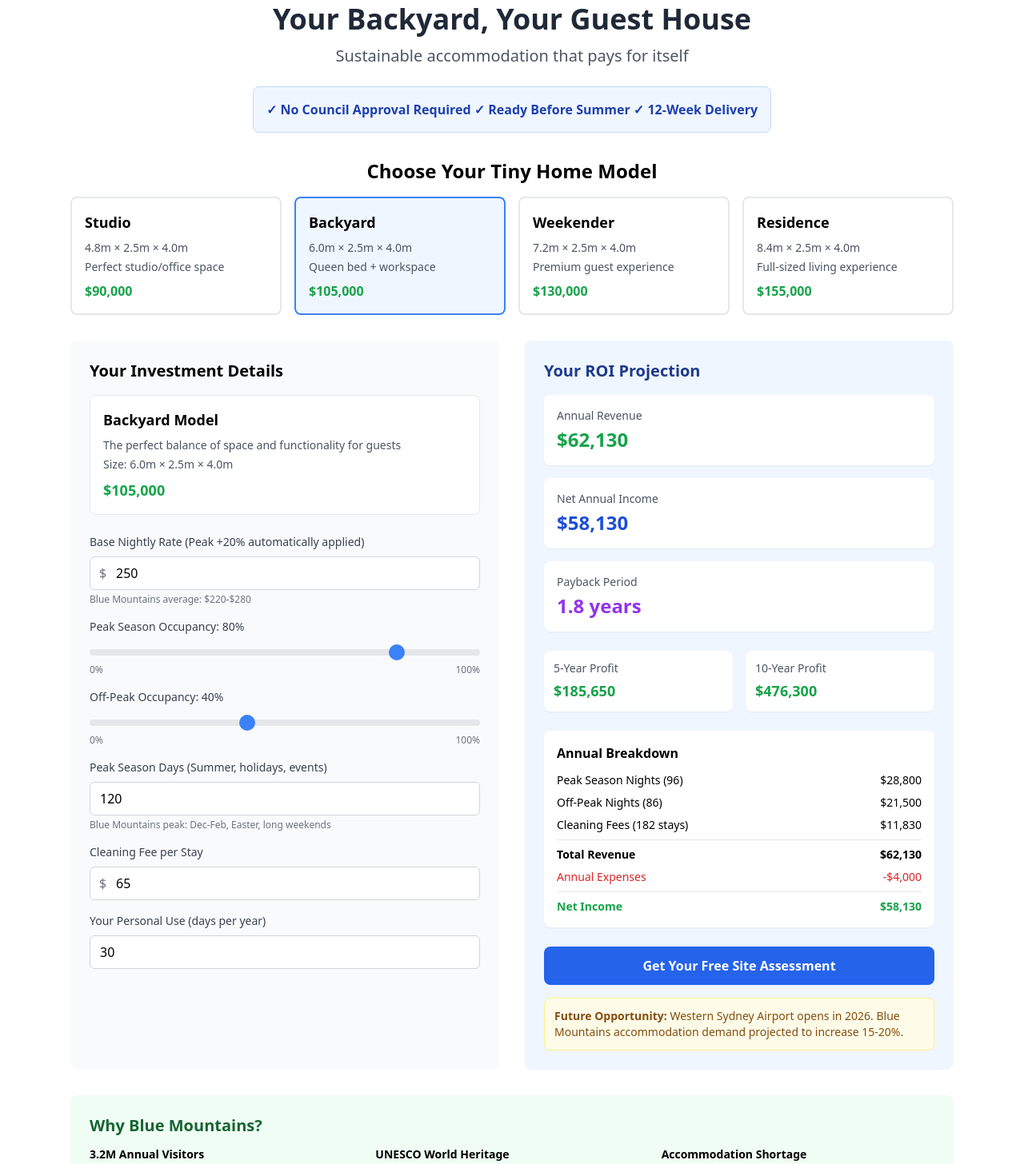
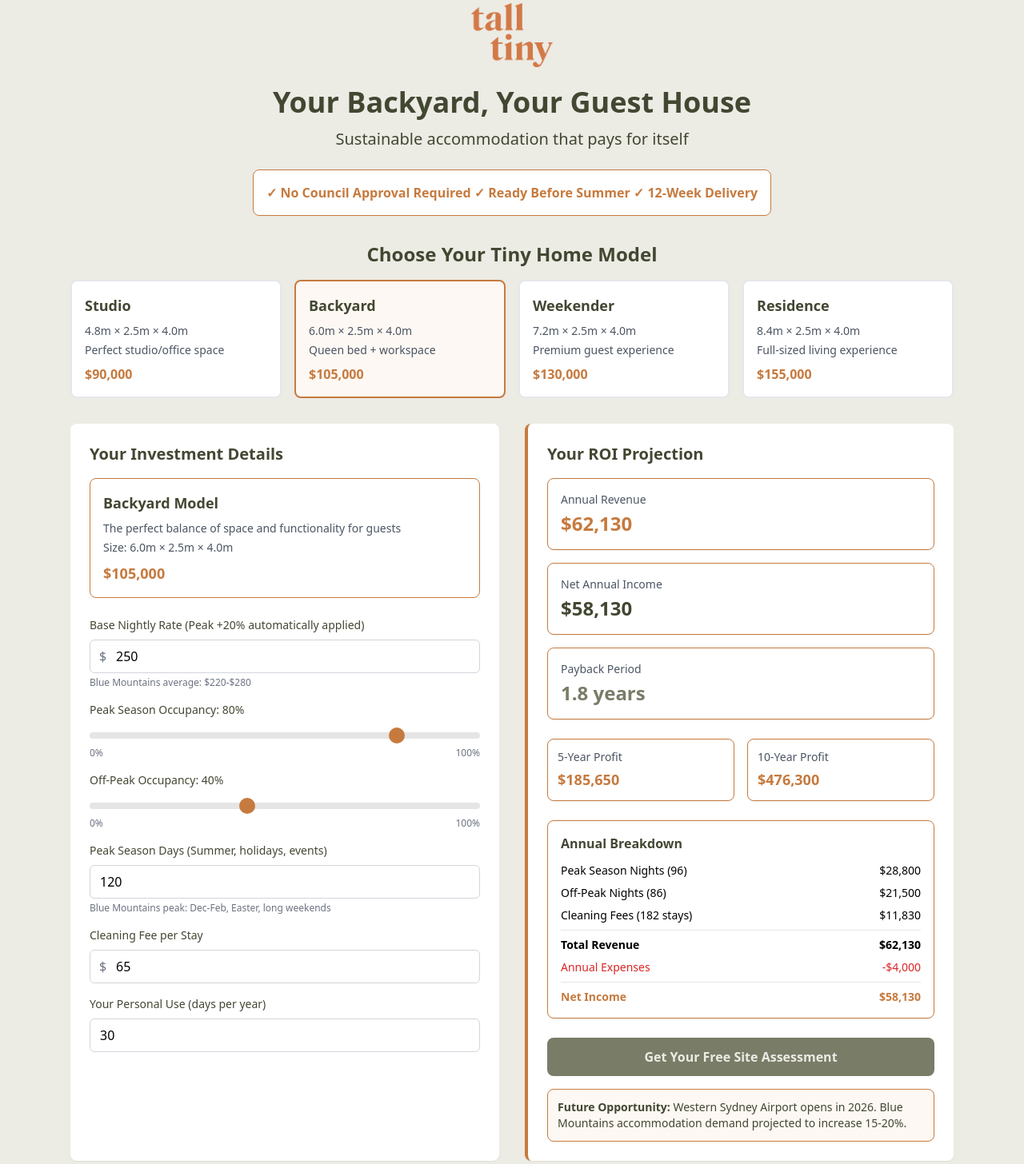
Before and after one commit to talltiny/tall-tiny-calculator, a React (Vite) app: page / in a window 1280 px wide. Shown: the part 20-1476 px from the top of the page at 80% size. Built offline with nearby package versions, Linux system fonts and the light colour scheme.

Commit message:
Updated with Tall Tiny branding and logo

```diff
--- a/src/TallTinyROICalculator.jsx
+++ b/src/TallTinyROICalculator.jsx
@@ -148,17 +148,25 @@ const TallTinyROICalculator = () => {
   };
 
   return (
-    <div className="max-w-6xl mx-auto p-6 bg-white">
-      {/* Header */}
+    <div className="min-h-screen" style={{ backgroundColor: '#ecebe4' }}>
+      <div className="max-w-6xl mx-auto p-6">
+        {/* Header with Logo */}
         <div className="text-center mb-8">
-        <h1 className="text-4xl font-bold text-gray-800 mb-3">
+          <div className="mb-6">
+            <img
+              src="/assets/talltiny-logo.png"
+              alt="Tall Tiny Logo"
+              className="mx-auto h-16 md:h-20"
+            />
+          </div>
+          <h1 className="text-4xl font-bold mb-3" style={{ color: '#424732' }}>
             Your Backyard, Your Guest House
           </h1>
-        <p className="text-xl text-gray-600 mb-6">
+          <p className="text-xl mb-6" style={{ color: '#424732' }}>
             Sustainable accommodation that pays for itself
           </p>
-        <div className="bg-blue-50 border border-blue-200 rounded-lg p-4 inline-block">
-          <p className="text-blue-800 font-semibold">
+          <div className="bg-white border rounded-lg p-4 inline-block" style={{ borderColor: '#c67a3e' }}>
+            <p className="font-semibold" style={{ color: '#c67a3e' }}>
               ✓ No Council Approval Required ✓ Ready Before Summer ✓ 12-Week Delivery
             </p>
           </div>
@@ -166,22 +174,29 @@ const TallTinyROICalculator = () => {
 
         {/* Model Selection */}
         <div className="mb-8">
-        <h2 className="text-2xl font-semibold mb-4 text-center">Choose Your Tiny Home Model</h2>
+          <h2 className="text-2xl font-semibold mb-4 text-center" style={{ color: '#424732' }}>
+            Choose Your Tiny Home Model
+          </h2>
           <div className="grid grid-cols-1 md:grid-cols-2 lg:grid-cols-4 gap-4">
             {Object.entries(modelData).map(([key, data]) => (
               <div
                 key={key}
                 onClick={() => handleModelChange(key)}
-              className={`border-2 rounded-lg p-4 cursor-pointer transition-all ${
+                className={`border-2 rounded-lg p-4 cursor-pointer transition-all bg-white ${
                   model === key
-                  ? 'border-blue-500 bg-blue-50'
+                    ? 'border-2'
                     : 'border-gray-200 hover:border-gray-400'
                 }`}
+                style={model === key ? { borderColor: '#c67a3e', backgroundColor: '#fdf8f3' } : {}}
               >
-              <h3 className="font-semibold capitalize text-lg mb-2">{key}</h3>
+                <h3 className="font-semibold capitalize text-lg mb-2" style={{ color: '#424732' }}>
+                  {key}
+                </h3>
                 <p className="text-sm text-gray-600 mb-1">{data.size}</p>
                 <p className="text-sm text-gray-600 mb-2">{data.features}</p>
-              <p className="font-bold text-green-600">{formatCurrency(data.price)}</p>
+                <p className="font-bold" style={{ color: '#c67a3e' }}>
+                  {formatCurrency(data.price)}
+                </p>
               </div>
             ))}
           </div>
@@ -190,20 +205,26 @@ const TallTinyROICalculator = () => {
         {/* Calculator Grid */}
         <div className="grid grid-cols-1 lg:grid-cols-2 gap-8">
           {/* Input Panel */}
-        <div className="bg-gray-50 rounded-lg p-6">
-          <h3 className="text-xl font-semibold mb-4">Your Investment Details</h3>
+          <div className="bg-white rounded-lg p-6 shadow-sm">
+            <h3 className="text-xl font-semibold mb-4" style={{ color: '#424732' }}>
+              Your Investment Details
+            </h3>
 
             {/* Selected Model Info */}
-          <div className="bg-white rounded-lg p-4 mb-6 border">
-            <h4 className="font-semibold text-lg capitalize mb-2">{model} Model</h4>
+            <div className="bg-white rounded-lg p-4 mb-6 border" style={{ borderColor: '#c67a3e' }}>
+              <h4 className="font-semibold text-lg capitalize mb-2" style={{ color: '#424732' }}>
+                {model} Model
+              </h4>
               <p className="text-gray-600 text-sm mb-1">{modelData[model].description}</p>
               <p className="text-gray-600 text-sm mb-2">Size: {modelData[model].size}</p>
-            <p className="font-bold text-lg text-green-600">{formatCurrency(modelData[model].price)}</p>
+              <p className="font-bold text-lg" style={{ color: '#c67a3e' }}>
+                {formatCurrency(modelData[model].price)}
+              </p>
             </div>
 
             {/* Nightly Rate */}
             <div className="mb-4">
-            <label className="block text-sm font-medium text-gray-700 mb-2">
+              <label className="block text-sm font-medium mb-2" style={{ color: '#424732' }}>
                 Base Nightly Rate (Peak +20% automatically applied)
               </label>
               <div className="relative">
@@ -212,7 +233,8 @@ const TallTinyROICalculator = () => {
                   type="number"
                   value={nightlyRate}
                   onChange={(e) => setNightlyRate(Number(e.target.value))}
-                className="w-full pl-8 pr-3 py-2 border border-gray-300 rounded-md focus:outline-none focus:ring-2 focus:ring-blue-500"
+                  className="w-full pl-8 pr-3 py-2 border border-gray-300 rounded-md focus:outline-none focus:ring-2"
+                  style={{ '--tw-ring-color': '#c67a3e' }}
                   min="0"
                   step="10"
                 />
@@ -222,7 +244,7 @@ const TallTinyROICalculator = () => {
 
             {/* Peak Season Occupancy */}
             <div className="mb-4">
-            <label className="block text-sm font-medium text-gray-700 mb-2">
+              <label className="block text-sm font-medium mb-2" style={{ color: '#424732' }}>
                 Peak Season Occupancy: {peakOccupancy}%
               </label>
               <input
@@ -231,7 +253,8 @@ const TallTinyROICalculator = () => {
                 max="100"
                 value={peakOccupancy}
                 onChange={(e) => setPeakOccupancy(Number(e.target.value))}
-              className="w-full h-2 bg-gray-200 rounded-lg appearance-none cursor-pointer slider"
+                className="w-full h-2 rounded-lg appearance-none cursor-pointer slider"
+                style={{ backgroundColor: '#e5e5e5' }}
               />
               <div className="flex justify-between text-xs text-gray-500 mt-1">
                 <span>0%</span>
@@ -241,7 +264,7 @@ const TallTinyROICalculator = () => {
 
             {/* Off-Peak Occupancy */}
             <div className="mb-4">
-            <label className="block text-sm font-medium text-gray-700 mb-2">
+              <label className="block text-sm font-medium mb-2" style={{ color: '#424732' }}>
                 Off-Peak Occupancy: {offPeakOccupancy}%
               </label>
               <input
@@ -250,7 +273,8 @@ const TallTinyROICalculator = () => {
                 max="100"
                 value={offPeakOccupancy}
                 onChange={(e) => setOffPeakOccupancy(Number(e.target.value))}
-              className="w-full h-2 bg-gray-200 rounded-lg appearance-none cursor-pointer slider"
+                className="w-full h-2 rounded-lg appearance-none cursor-pointer slider"
+                style={{ backgroundColor: '#e5e5e5' }}
               />
               <div className="flex justify-between text-xs text-gray-500 mt-1">
                 <span>0%</span>
@@ -260,14 +284,15 @@ const TallTinyROICalculator = () => {
 
             {/* Peak Season Days */}
             <div className="mb-4">
-            <label className="block text-sm font-medium text-gray-700 mb-2">
+              <label className="block text-sm font-medium mb-2" style={{ color: '#424732' }}>
                 Peak Season Days (Summer, holidays, events)
               </label>
               <input
                 type="number"
                 value={peakSeasonDays}
                 onChange={(e) => setPeakSeasonDays(Number(e.target.value))}
-              className="w-full px-3 py-2 border border-gray-300 rounded-md focus:outline-none focus:ring-2 focus:ring-blue-500"
+                className="w-full px-3 py-2 border border-gray-300 rounded-md focus:outline-none focus:ring-2"
+                style={{ '--tw-ring-color': '#c67a3e' }}
                 min="0"
                 max="365"
               />
@@ -276,7 +301,7 @@ const TallTinyROICalculator = () => {
 
             {/* Cleaning Fee */}
             <div className="mb-4">
-            <label className="block text-sm font-medium text-gray-700 mb-2">
+              <label className="block text-sm font-medium mb-2" style={{ color: '#424732' }}>
                 Cleaning Fee per Stay
               </label>
               <div className="relative">
@@ -285,7 +310,8 @@ const TallTinyROICalculator = () => {
                   type="number"
                   value={cleaningFee}
                   onChange={(e) => setCleaningFee(Number(e.target.value))}
-                className="w-full pl-8 pr-3 py-2 border border-gray-300 rounded-md focus:outline-none focus:ring-2 focus:ring-blue-500"
+                  className="w-full pl-8 pr-3 py-2 border border-gray-300 rounded-md focus:outline-none focus:ring-2"
+                  style={{ '--tw-ring-color': '#c67a3e' }}
                   min="0"
                   step="5"
                 />
@@ -294,14 +320,15 @@ const TallTinyROICalculator = () => {
 
             {/* Personal Use */}
             <div className="mb-4">
-            <label className="block text-sm font-medium text-gray-700 mb-2">
+              <label className="block text-sm font-medium mb-2" style={{ color: '#424732' }}>
                 Your Personal Use (days per year)
               </label>
               <input
                 type="number"
                 value={personalUse}
                 onChange={(e) => setPersonalUse(Number(e.target.value))}
-              className="w-full px-3 py-2 border border-gray-300 rounded-md focus:outline-none focus:ring-2 focus:ring-blue-500"
+                className="w-full px-3 py-2 border border-gray-300 rounded-md focus:outline-none focus:ring-2"
+                style={{ '--tw-ring-color': '#c67a3e' }}
                 min="0"
                 max="365"
               />
@@ -309,28 +336,30 @@ const TallTinyROICalculator = () => {
           </div>
 
           {/* Results Panel */}
-        <div className="bg-blue-50 rounded-lg p-6">
-          <h3 className="text-xl font-semibold mb-4 text-blue-900">Your ROI Projection</h3>
+          <div className="bg-white rounded-lg p-6 shadow-sm" style={{ borderLeft: '4px solid #c67a3e' }}>
+            <h3 className="text-xl font-semibold mb-4" style={{ color: '#424732' }}>
+              Your ROI Projection
+            </h3>
 
             {/* Key Metrics */}
             <div className="space-y-4 mb-6">
-            <div className="bg-white rounded-lg p-4 shadow-sm">
+              <div className="bg-white rounded-lg p-4 shadow-sm border" style={{ borderColor: '#c67a3e' }}>
                 <p className="text-sm text-gray-600 mb-1">Annual Revenue</p>
-              <p className="text-2xl font-bold text-green-600">
+                <p className="text-2xl font-bold" style={{ color: '#c67a3e' }}>
                   {formatCurrency(results.annualRevenue)}
                 </p>
               </div>
 
-            <div className="bg-white rounded-lg p-4 shadow-sm">
+              <div className="bg-white rounded-lg p-4 shadow-sm border" style={{ borderColor: '#c67a3e' }}>
                 <p className="text-sm text-gray-600 mb-1">Net Annual Income</p>
-              <p className="text-2xl font-bold text-blue-700">
+                <p className="text-2xl font-bold" style={{ color: '#424732' }}>
                   {formatCurrency(results.netIncome)}
                 </p>
               </div>
 
-            <div className="bg-white rounded-lg p-4 shadow-sm">
+              <div className="bg-white rounded-lg p-4 shadow-sm border" style={{ borderColor: '#c67a3e' }}>
                 <p className="text-sm text-gray-600 mb-1">Payback Period</p>
-              <p className="text-2xl font-bold text-purple-600">
+                <p className="text-2xl font-bold" style={{ color: '#797c67' }}>
                   {results.paybackYears.toFixed(1)} years
                 </p>
               </div>
@@ -338,23 +367,23 @@ const TallTinyROICalculator = () => {
 
             {/* Future Returns */}
             <div className="grid grid-cols-2 gap-4 mb-6">
-            <div className="bg-white rounded-lg p-3 shadow-sm">
+              <div className="bg-white rounded-lg p-3 shadow-sm border" style={{ borderColor: '#c67a3e' }}>
                 <p className="text-sm text-gray-600 mb-1">5-Year Profit</p>
-              <p className="text-lg font-bold text-green-600">
+                <p className="text-lg font-bold" style={{ color: '#c67a3e' }}>
                   {formatCurrency(results.fiveYearProfit)}
                 </p>
               </div>
-            <div className="bg-white rounded-lg p-3 shadow-sm">
+              <div className="bg-white rounded-lg p-3 shadow-sm border" style={{ borderColor: '#c67a3e' }}>
                 <p className="text-sm text-gray-600 mb-1">10-Year Profit</p>
-              <p className="text-lg font-bold text-green-600">
+                <p className="text-lg font-bold" style={{ color: '#c67a3e' }}>
                   {formatCurrency(results.tenYearProfit)}
                 </p>
               </div>
             </div>
 
             {/* Revenue Breakdown */}
-          <div className="bg-white rounded-lg p-4 shadow-sm mb-6">
-            <h4 className="font-semibold mb-3">Annual Breakdown</h4>
+            <div className="bg-white rounded-lg p-4 shadow-sm mb-6 border" style={{ borderColor: '#c67a3e' }}>
+              <h4 className="font-semibold mb-3" style={{ color: '#424732' }}>Annual Breakdown</h4>
               <div className="space-y-2 text-sm">
                 <div className="flex justify-between">
                   <span>Peak Season Nights ({results.breakdownDetails.peakBookings})</span>
@@ -376,7 +405,7 @@ const TallTinyROICalculator = () => {
                   <span>Annual Expenses</span>
                   <span>-{formatCurrency(results.annualExpenses)}</span>
                 </div>
-              <div className="border-t pt-2 flex justify-between font-bold text-green-600">
+                <div className="border-t pt-2 flex justify-between font-bold" style={{ color: '#c67a3e' }}>
                   <span>Net Income</span>
                   <span>{formatCurrency(results.netIncome)}</span>
                 </div>
@@ -386,14 +415,15 @@ const TallTinyROICalculator = () => {
             {/* CTA Button */}
             <button
               onClick={() => setShowContact(true)}
-            className="w-full bg-blue-600 hover:bg-blue-700 text-white font-bold py-3 px-4 rounded-lg transition duration-200"
+              className="w-full font-bold py-3 px-4 rounded-lg transition duration-200 hover:opacity-90"
+              style={{ backgroundColor: '#797c67', color: '#ecebe4' }}
             >
               Get Your Free Site Assessment
             </button>
 
             {/* Western Sydney Airport Note */}
-          <div className="mt-4 bg-yellow-50 border border-yellow-200 rounded-lg p-3">
-            <p className="text-sm text-yellow-800">
+            <div className="mt-4 rounded-lg p-3" style={{ backgroundColor: '#fdf8f3', border: '1px solid #c67a3e' }}>
+              <p className="text-sm" style={{ color: '#424732' }}>
                 <strong>Future Opportunity:</strong> Western Sydney Airport opens in 2026.
                 Blue Mountains accommodation demand projected to increase 15-20%.
               </p>
@@ -402,20 +432,20 @@ const TallTinyROICalculator = () => {
         </div>
 
         {/* Blue Mountains Context */}
-      <div className="mt-8 bg-green-50 rounded-lg p-6">
-        <h3 className="text-xl font-semibold mb-3 text-green-800">Why Blue Mountains?</h3>
+        <div className="mt-8 bg-white rounded-lg p-6 shadow-sm" style={{ borderTop: '4px solid #c67a3e' }}>
+          <h3 className="text-xl font-semibold mb-3" style={{ color: '#424732' }}>Why Blue Mountains?</h3>
           <div className="grid grid-cols-1 md:grid-cols-3 gap-4 text-sm">
             <div>
-            <p className="font-semibold">3.2M Annual Visitors</p>
-            <p>Generating $1.1B in tourism revenue</p>
+              <p className="font-semibold" style={{ color: '#c67a3e' }}>3.2M Annual Visitors</p>
+              <p style={{ color: '#424732' }}>Generating $1.1B in tourism revenue</p>
             </div>
             <div>
-            <p className="font-semibold">UNESCO World Heritage</p>
-            <p>Premium eco-tourism destination</p>
+              <p className="font-semibold" style={{ color: '#c67a3e' }}>UNESCO World Heritage</p>
+              <p style={{ color: '#424732' }}>Premium eco-tourism destination</p>
             </div>
             <div>
-            <p className="font-semibold">Accommodation Shortage</p>
-            <p>Growing demand, limited supply</p>
+              <p className="font-semibold" style={{ color: '#c67a3e' }}>Accommodation Shortage</p>
+              <p style={{ color: '#424732' }}>Growing demand, limited supply</p>
             </div>
           </div>
         </div>
@@ -424,36 +454,41 @@ const TallTinyROICalculator = () => {
         {showContact && (
           <div className="fixed inset-0 bg-black bg-opacity-50 flex items-center justify-center z-50">
             <div className="bg-white rounded-lg p-6 max-w-md w-full mx-4">
-            <h3 className="text-xl font-semibold mb-4">Get Your Free Site Assessment</h3>
+              <h3 className="text-xl font-semibold mb-4" style={{ color: '#424732' }}>
+                Get Your Free Site Assessment
+              </h3>
               <form onSubmit={handleContactSubmit}>
                 <div className="mb-4">
-                <label className="block text-sm font-medium text-gray-700 mb-2">Name</label>
+                  <label className="block text-sm font-medium mb-2" style={{ color: '#424732' }}>Name</label>
                   <input
                     type="text"
                     value={name}
                     onChange={(e) => setName(e.target.value)}
                     required
-                  className="w-full px-3 py-2 border border-gray-300 rounded-md focus:outline-none focus:ring-2 focus:ring-blue-500"
+                    className="w-full px-3 py-2 border border-gray-300 rounded-md focus:outline-none focus:ring-2"
+                    style={{ '--tw-ring-color': '#c67a3e' }}
                   />
                 </div>
                 <div className="mb-4">
-                <label className="block text-sm font-medium text-gray-700 mb-2">Email</label>
+                  <label className="block text-sm font-medium mb-2" style={{ color: '#424732' }}>Email</label>
                   <input
                     type="email"
                     value={email}
                     onChange={(e) => setEmail(e.target.value)}
                     required
-                  className="w-full px-3 py-2 border border-gray-300 rounded-md focus:outline-none focus:ring-2 focus:ring-blue-500"
+                    className="w-full px-3 py-2 border border-gray-300 rounded-md focus:outline-none focus:ring-2"
+                    style={{ '--tw-ring-color': '#c67a3e' }}
                   />
                 </div>
                 <div className="mb-4">
-                <label className="block text-sm font-medium text-gray-700 mb-2">Phone</label>
+                  <label className="block text-sm font-medium mb-2" style={{ color: '#424732' }}>Phone</label>
                   <input
                     type="tel"
                     value={phone}
                     onChange={(e) => setPhone(e.target.value)}
                     required
-                  className="w-full px-3 py-2 border border-gray-300 rounded-md focus:outline-none focus:ring-2 focus:ring-blue-500"
+                    className="w-full px-3 py-2 border border-gray-300 rounded-md focus:outline-none focus:ring-2"
+                    style={{ '--tw-ring-color': '#c67a3e' }}
                   />
                 </div>
                 <div className="mb-4">
@@ -475,7 +510,8 @@ const TallTinyROICalculator = () => {
                   </button>
                   <button
                     type="submit"
-                  className="flex-1 px-4 py-2 bg-blue-600 text-white rounded-md hover:bg-blue-700"
+                    className="flex-1 px-4 py-2 rounded-md hover:opacity-90"
+                    style={{ backgroundColor: '#797c67', color: '#ecebe4' }}
                   >
                     Get Assessment
                   </button>
@@ -501,7 +537,7 @@ const TallTinyROICalculator = () => {
             height: 20px;
             width: 20px;
             border-radius: 50%;
-          background: #3B82F6;
+            background: #c67a3e;
             cursor: pointer;
           }
 
@@ -509,11 +545,16 @@ const TallTinyROICalculator = () => {
             width: 20px;
             height: 20px;
             border-radius: 50%;
-          background: #3B82F6;
+            background: #c67a3e;
             cursor: pointer;
             border: none;
           }
+
+          input:focus {
+            ring-color: #c67a3e;
+          }
         `}</style>
+      </div>
     </div>
   );
 };
```
Lines whose indentation alone changed are shown as unchanged.
